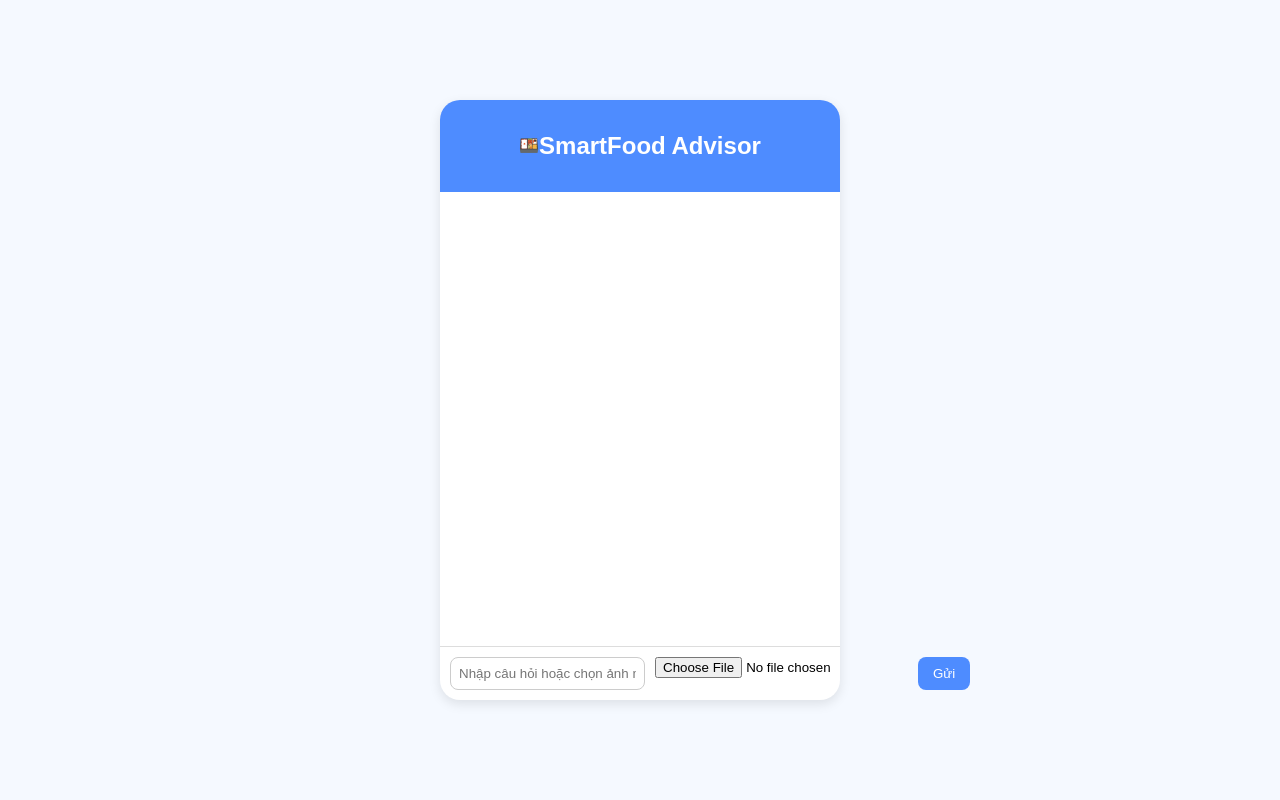
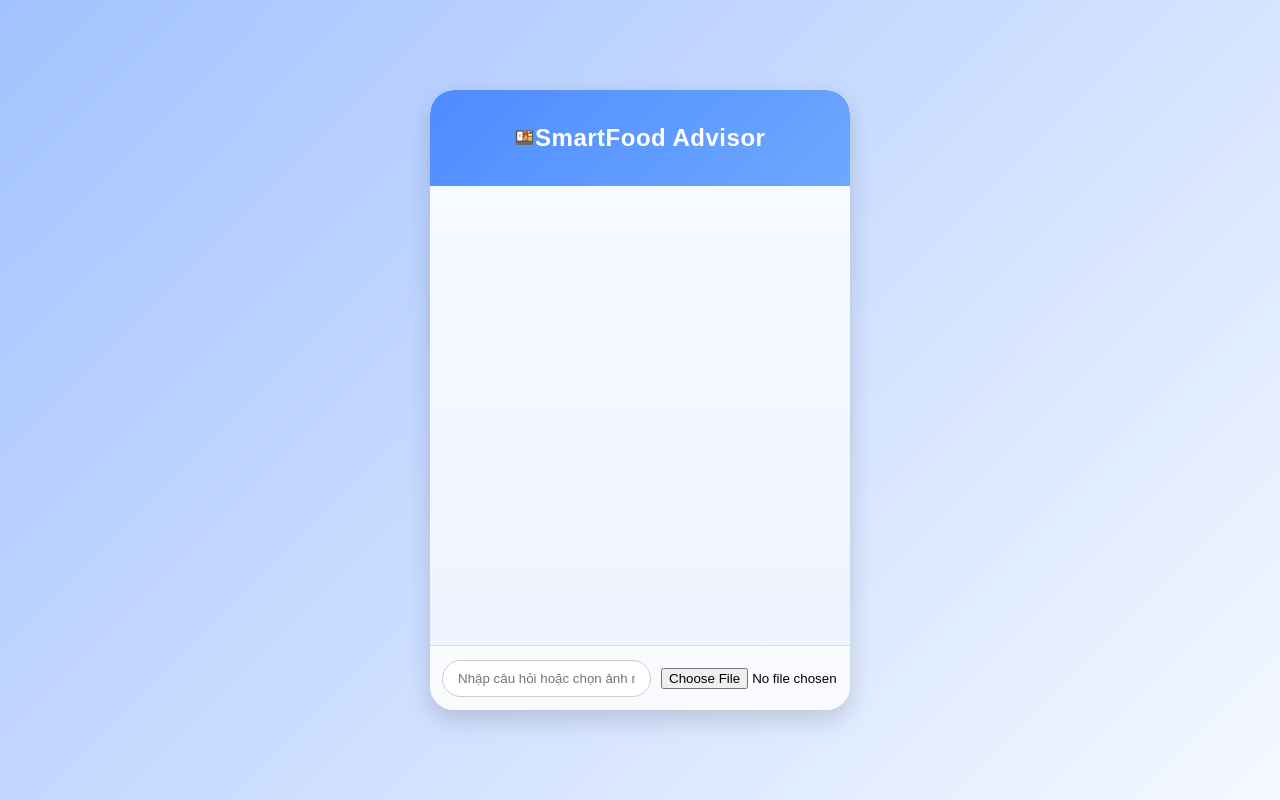
Before and after one commit to nguyenthaison2408/foodchatboxai, a React (Create React App) app: page / in a window 1280 px wide. Built offline with nearby package versions, Linux system fonts and the light colour scheme.

Commit message:
Cải thiện giao diện ChatBox

```diff
--- a/src/App.scss
+++ b/src/App.scss
@@ -2,6 +2,7 @@
   display: flex;
   justify-content: center;
   align-items: center;
-  background: #f5f9ff;
+  background: linear-gradient(135deg, #a2c2ff, #f5f9ff);
   height: 100vh;
+  font-family: 'Poppins', sans-serif;
 }
--- a/src/components/ChatBox.scss
+++ b/src/components/ChatBox.scss
@@ -1,21 +1,41 @@
 .chatbox {
-  background: white;
-  width: 400px;
-  height: 600px;
-  border-radius: 20px;
-  box-shadow: 0 4px 12px rgba(0, 0, 0, 0.1);
+  background: #ffffff;
+  width: 420px;
+  height: 620px;
+  border-radius: 24px;
+  box-shadow: 0 10px 25px rgba(0, 0, 0, 0.15);
   display: flex;
   flex-direction: column;
+  overflow: hidden;
+  transition: transform 0.3s ease, box-shadow 0.3s ease;
+
+  &:hover {
+    transform: translateY(-4px);
+    box-shadow: 0 15px 30px rgba(0, 0, 0, 0.2);
+  }
 }
 
 .messages {
   flex: 1;
-  padding: 15px;
+  padding: 18px;
   overflow-y: auto;
+  background: linear-gradient(180deg, #f7faff, #eef3ff);
+  scrollbar-width: thin;
+  scrollbar-color: #a5b4fc #f0f4ff;
+
+  &::-webkit-scrollbar {
+    width: 6px;
+  }
+
+  &::-webkit-scrollbar-thumb {
+    background: #a5b4fc;
+    border-radius: 10px;
+  }
 }
 
 .loading {
   text-align: center;
   color: #888;
   font-style: italic;
+  padding-top: 10px;
 }
--- a/src/components/ChatHeader.scss
+++ b/src/components/ChatHeader.scss
@@ -2,8 +2,11 @@
   display: flex;
   align-items: center;
   justify-content: center;
-  background: #4e8cff;
+  background: linear-gradient(135deg, #4e8cff, #6da8ff);
   color: white;
-  padding: 12px;
-  border-radius: 20px 20px 0 0;
+  padding: 14px;
+  font-weight: 600;
+  letter-spacing: 0.5px;
+  border-radius: 24px 24px 0 0;
+  box-shadow: 0 3px 10px rgba(0, 0, 0, 0.15);
 }
--- a/src/components/ChatInput.scss
+++ b/src/components/ChatInput.scss
@@ -1,22 +1,40 @@
 .chat-input {
   display: flex;
+  align-items: center;
   gap: 10px;
-  padding: 10px;
+  padding: 12px;
   border-top: 1px solid #ddd;
+  background: #fafbff;
+
+  input[type="text"] {
+    flex: 1;
+    padding: 10px 15px;
+    border-radius: 20px;
+    border: 1px solid #ccc;
+    outline: none;
+    transition: all 0.2s ease;
+    background: #fff;
+
+    &:focus {
+      border-color: #4e8cff;
+      box-shadow: 0 0 6px rgba(78, 140, 255, 0.3);
+    }
   }
 
-.chat-input input[type="text"] {
-  flex: 1;
-  padding: 8px;
-  border-radius: 8px;
-  border: 1px solid #ccc;
-}
-
-.chat-input button {
-  padding: 8px 15px;
+  button {
+    padding: 10px 15px;
     border: none;
-  border-radius: 8px;
+    border-radius: 50%;
     background: #4e8cff;
     color: white;
     cursor: pointer;
+    width: 40px;
+    height: 40px;
+    transition: all 0.2s ease;
+
+    &:hover {
+      background: #3a73db;
+      transform: scale(1.05);
     }
+  }
+}
--- a/src/components/ChatMessage.scss
+++ b/src/components/ChatMessage.scss
@@ -1,16 +1,34 @@
 .chat-message {
-  margin: 8px 0;
+  margin: 10px 0;
   padding: 10px 15px;
-  border-radius: 15px;
-  max-width: 80%;
+  border-radius: 18px;
+  max-width: 75%;
+  line-height: 1.4;
+  word-wrap: break-word;
+  animation: fadeIn 0.2s ease-in-out;
 }
 
 .chat-message.user {
-  background: #d6f5ff;
+  background: #4e8cff;
+  color: #fff;
   align-self: flex-end;
+  border-bottom-right-radius: 4px;
 }
 
 .chat-message.bot {
-  background: #f1f1f1;
+  background: #e8ecf5;
+  color: #000;
   align-self: flex-start;
+  border-bottom-left-radius: 4px;
 }
+
+@keyframes fadeIn {
+  from {
+    opacity: 0;
+    transform: translateY(5px);
+  }
+  to {
+    opacity: 1;
+    transform: translateY(0);
+  }
+}
```
Also changed, not shown: 1 other file (tests, documents, lock files or other folders). Lines whose indentation alone changed are shown as unchanged.
